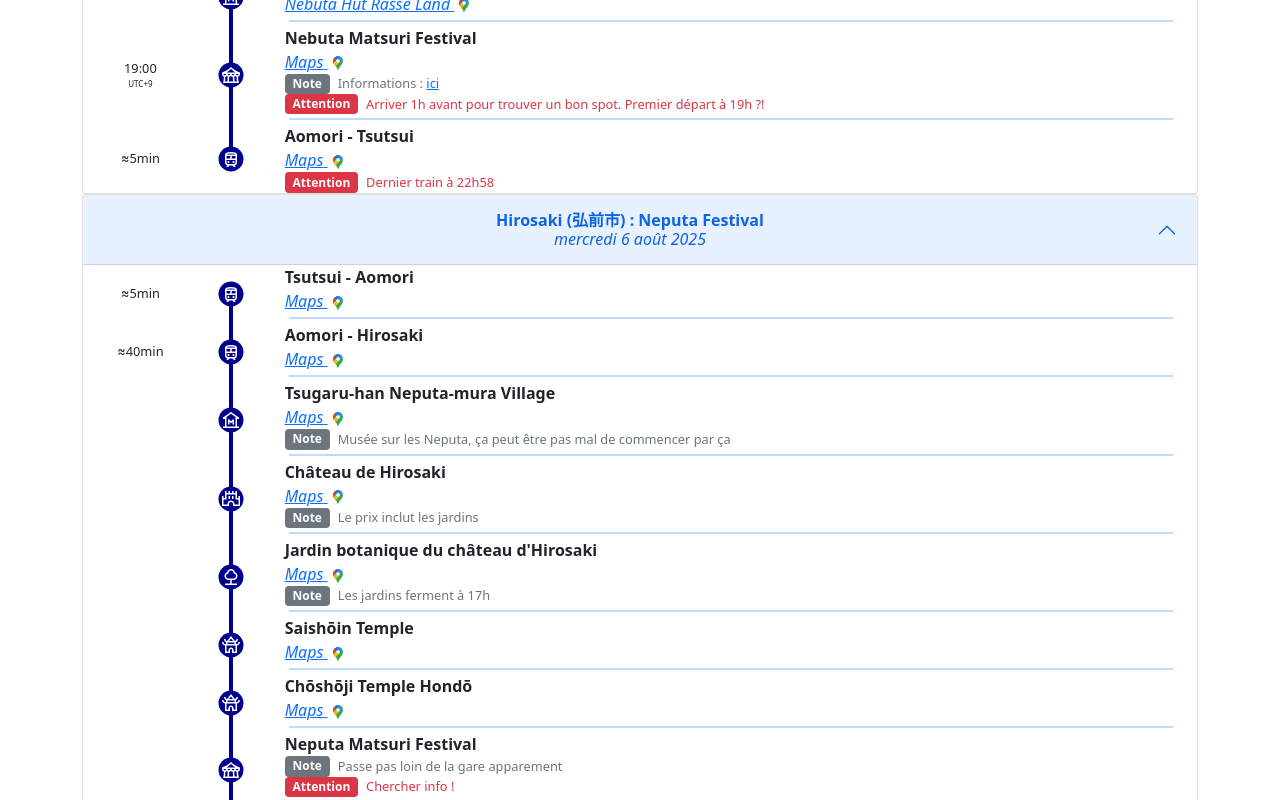
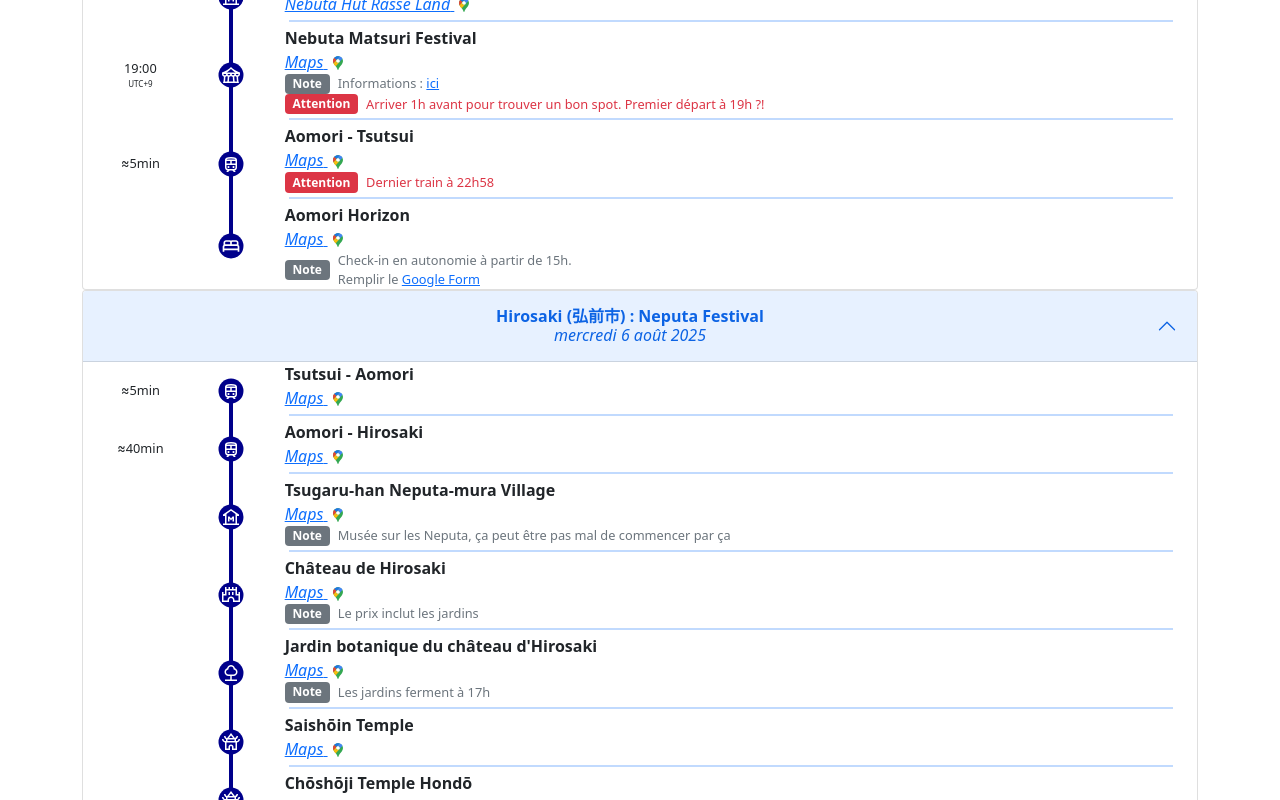
Before and after one commit to Picarros/Voyage, a SvelteKit app: page / in a window 1280 px wide. Shown: the part 760-1560 px from the top of the page. Built offline with nearby package versions, Linux system fonts and the light colour scheme; no server answers.

Commit message:
Fix des prix et des logements

```diff
--- a/src/lib/components/Day.svelte
+++ b/src/lib/components/Day.svelte
@@ -1,9 +1,8 @@
 <script>
-    import { getContext } from 'svelte';
-	import DayStep from './DayStep.svelte';
+	import DayStep from '$lib/components/DayStep.svelte';
 
 	export let day;
-	const trip = getContext('trip');
+	export let trip;
 
 	function getAccommodation(date) {
 		let d = new Date(date);
--- a/src/lib/components/DayHeader.svelte
+++ b/src/lib/components/DayHeader.svelte
@@ -1,10 +1,9 @@
 <script>
-	import { getContext } from 'svelte';
 	import Calendar from '$lib/components/Calendar.svelte';
 	import Events from '$lib/components/Events.svelte';
 
 	export let day;
-	const trip = getContext('trip');
+	export let trip;
 
 	function getEvents(date) {
 		let d = new Date(date);
--- a/src/routes/+page.svelte
+++ b/src/routes/+page.svelte
@@ -20,12 +20,6 @@
 	});
 
 	$: trip = data?.trips.find((v) => v.id === tripId);
-    setContext('trip', trip)
-
-	function getAccommodation(date){
-		let d = new Date(date);
-		return trip?.accommodations.find((x) => new Date(x.from) <= d && d < new Date(x.to));
-	}
 </script>
 
 <div class="container">
@@ -54,7 +48,7 @@
 								aria-expanded="true"
 								aria-controls="collapse{dayIndex}"
 							>
-                                <DayHeader day={day} />
+                                <DayHeader day={day} trip={trip} />
 							</button>
 						</h2>
 						<!-- Contenu -->
@@ -65,7 +59,7 @@
 							data-bs-parent="#accordion{dayIndex}"
 						>
 							<div class="accordion-body p-0">
-								<Day day={day} steps={day.steps} accommodation={getAccommodation(day.date)} countryCurrency={trip.currency} />
+								<Day day={day} trip={trip} />
 							</div>
 						</div>
 					</div>
```
